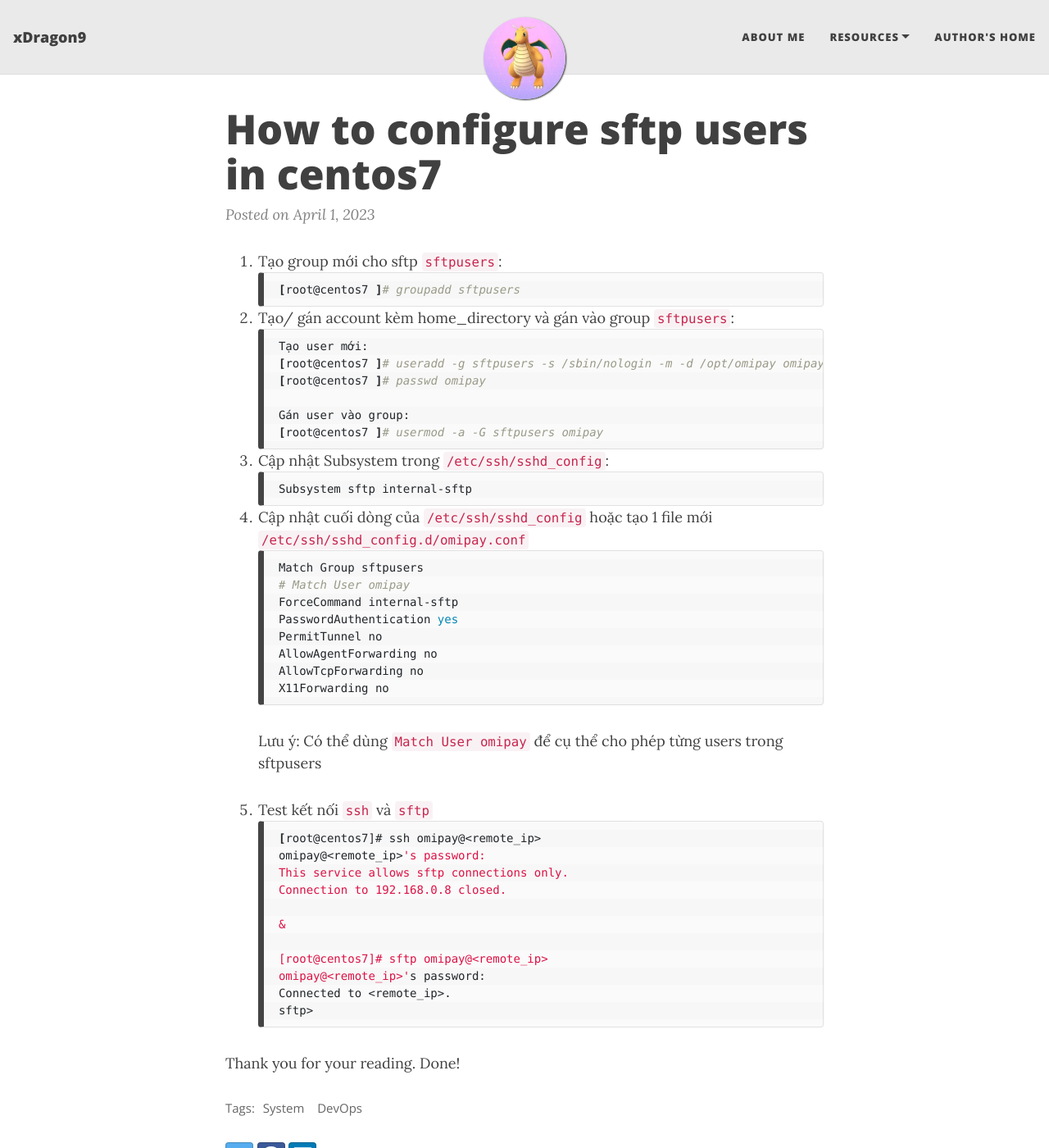
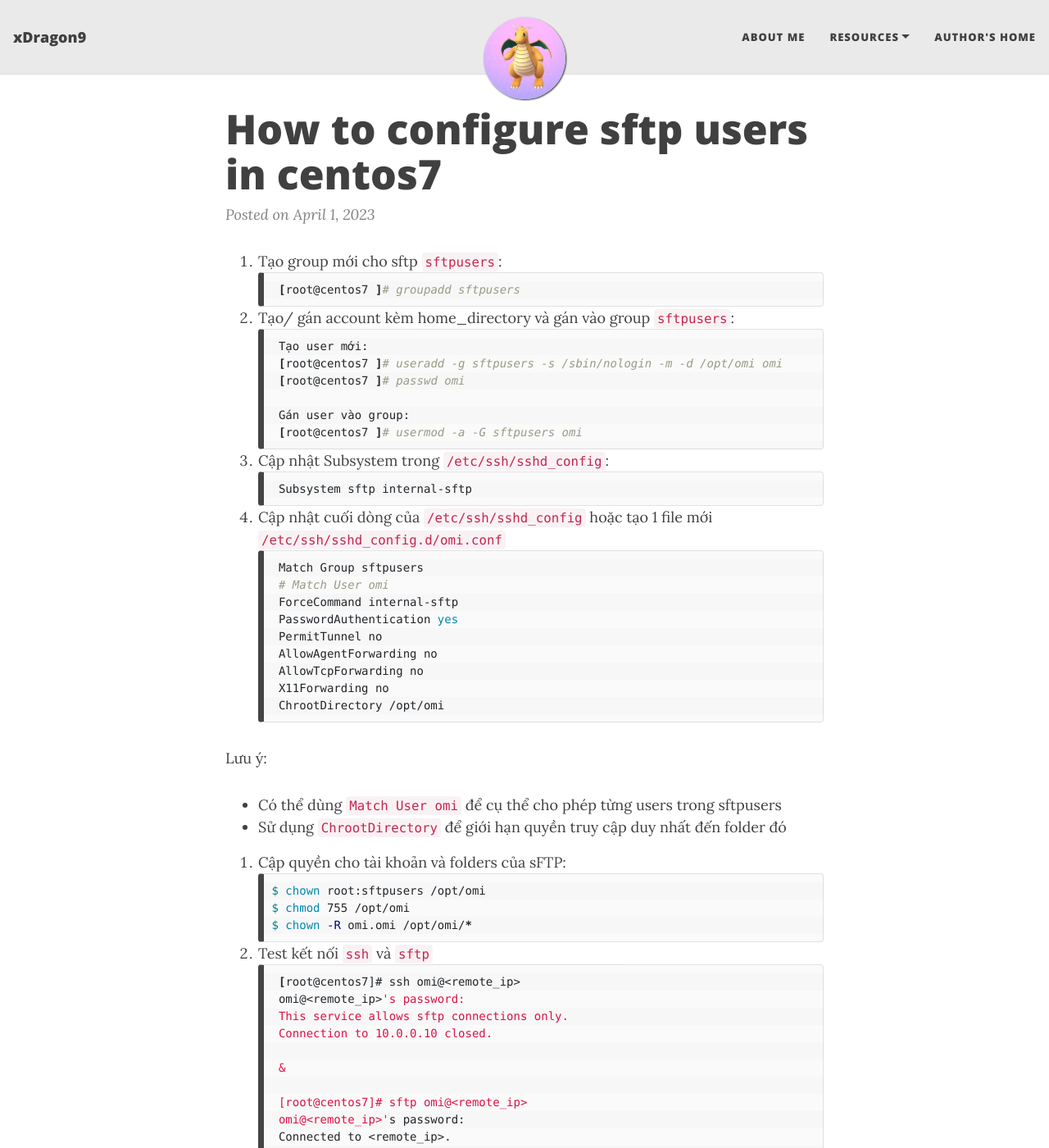
Before and after one commit to trungnvfet/trungnvfet.github.io, a Jekyll site: the page built from _posts/2023-04-02-Cau_hinh_sFTP_SSH.md, in a window 1280 px wide and 1400 px high. Shown: the whole window at 82% size. Built offline with Jekyll 4.4.1, drawn with Linux system fonts in a browser that asks for light colours; nearby versions of some CDN libraries.

Commit message:
Add sFTP modification

````diff
--- a/_posts/2023-04-02-Cau_hinh_sFTP_SSH.md
+++ b/_posts/2023-04-02-Cau_hinh_sFTP_SSH.md
@@ -20,11 +20,11 @@ twitter_text: 'How to configure sftp users in centos7'
 2. Tạo/ gán account kèm home_directory và gán vào group `sftpusers`:
 ```bash
     Tạo user mới:
-    [root@centos7 ]# useradd -g sftpusers -s /sbin/nologin -m -d /opt/omipay omipay
-    [root@centos7 ]# passwd omipay
+    [root@centos7 ]# useradd -g sftpusers -s /sbin/nologin -m -d /opt/omi omi
+    [root@centos7 ]# passwd omi
 
     Gán user vào group:
-    [root@centos7 ]# usermod -a -G sftpusers omipay
+    [root@centos7 ]# usermod -a -G sftpusers omi
 ```
 
 3. Cập nhật Subsystem trong `/etc/ssh/sshd_config`:
@@ -32,30 +32,41 @@ twitter_text: 'How to configure sftp users in centos7'
     Subsystem sftp internal-sftp
 ```
 
-4. Cập nhật cuối dòng của `/etc/ssh/sshd_config` hoặc tạo 1 file mới `/etc/ssh/sshd_config.d/omipay.conf`
+4. Cập nhật cuối dòng của `/etc/ssh/sshd_config` hoặc tạo 1 file mới `/etc/ssh/sshd_config.d/omi.conf`
 ```bash
     Match Group sftpusers
-    # Match User omipay
+    # Match User omi
     ForceCommand internal-sftp
     PasswordAuthentication yes
     PermitTunnel no
     AllowAgentForwarding no
     AllowTcpForwarding no
     X11Forwarding no
+    ChrootDirectory /opt/omi
 ```
-Lưu ý: Có thể dùng `Match User omipay` để cụ thể cho phép từng users trong sftpusers
 
-5. Test kết nối `ssh` và `sftp`
+Lưu ý:
+- Có thể dùng `Match User omi` để cụ thể cho phép từng users trong sftpusers
+- Sử dụng `ChrootDirectory` để giới hạn quyền truy cập duy nhất đến folder đó
+
+5. Cập quyền cho tài khoản và folders của sFTP:
 ```bash
-    [root@centos7]# ssh omipay@<remote_ip>
-    omipay@<remote_ip>'s password:
+$ chown root:sftpusers /opt/omi
+$ chmod 755 /opt/omi
+$ chown -R omi.omi /opt/omi/*
+```
+
+6. Test kết nối `ssh` và `sftp`
+```bash
+    [root@centos7]# ssh omi@<remote_ip>
+    omi@<remote_ip>'s password:
     This service allows sftp connections only.
-    Connection to 192.168.0.8 closed.
+    Connection to 10.0.0.10 closed.
 
     &
 
-    [root@centos7]# sftp omipay@<remote_ip>
-    omipay@<remote_ip>'s password:
+    [root@centos7]# sftp omi@<remote_ip>
+    omi@<remote_ip>'s password:
     Connected to <remote_ip>.
     sftp>
 ```
````
